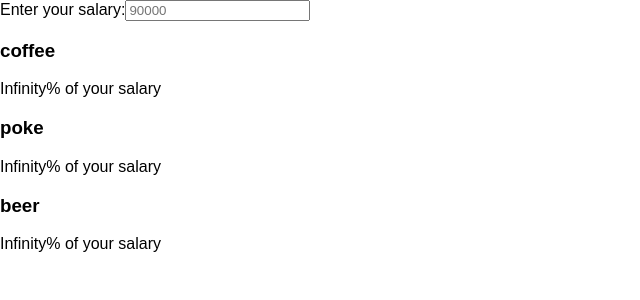
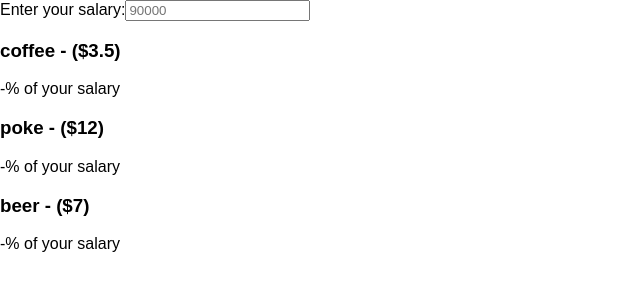
Before and after one commit to marcusmolchany/perspective, a React (Create React App) app: page / in a window 1280 px wide. Shown: the top 300 px of the page, without its empty margins (0-640 px from the left). Built offline with nearby package versions, Linux system fonts and the light colour scheme; the HTML template or start-up script is replaced by a standard one.

Commit message:
Add prices to Item Component

```diff
--- a/src/components/Item.js
+++ b/src/components/Item.js
@@ -5,11 +5,15 @@ export default class Item extends React.Component {
     return (this.props.item.price / this.props.salary) * 100
   }
 
+  _getPrettyPercentage (percentage) {
+    return percentage === Infinity ? '-' : percentage.toFixed(2)
+  }
+
   render () {
     return (
       <div>
-        <h3>{this.props.item.name}</h3>
-        <span>{this._getPercentageOfSalary()}% of your salary</span>
+        <h3>{this.props.item.name} - (${this.props.item.price})</h3>
+        <span>{this._getPrettyPercentage(this._getPercentageOfSalary())}% of your salary</span>
       </div>
     )
   }
```
